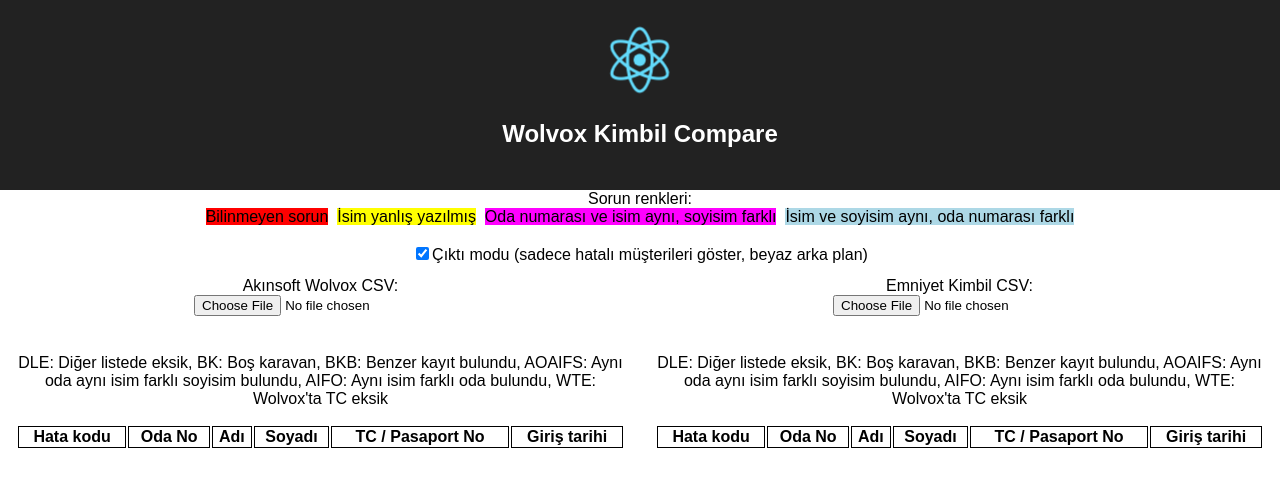
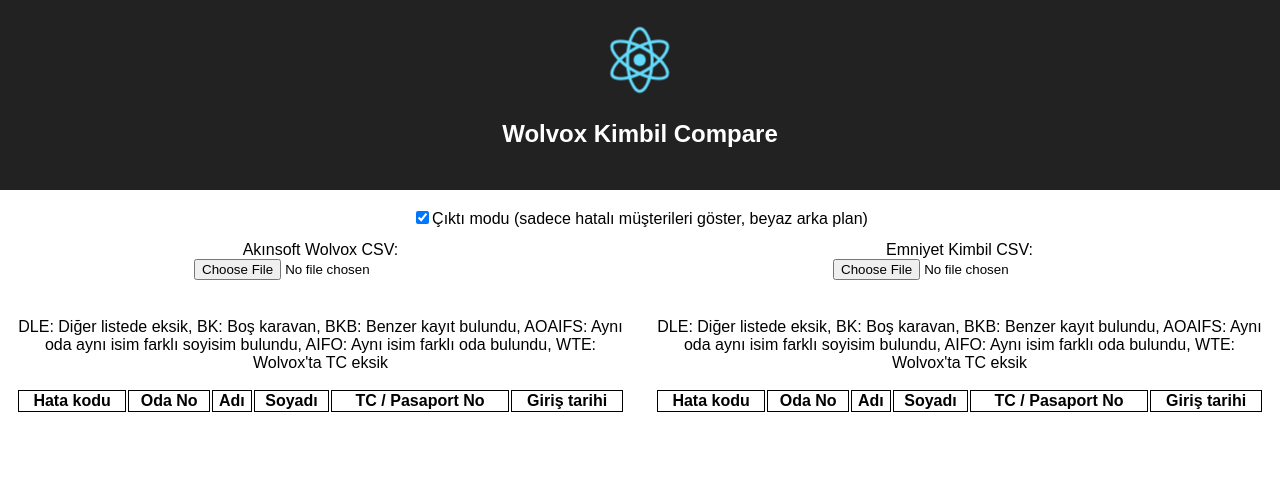
Before and after one commit to attila177/wolvox-kimbil-compare, a React (Create React App) app: page / in a window 1280 px wide. Shown: the top 486 px of the page. Built offline with nearby package versions, Linux system fonts and the light colour scheme.

Commit message:
display fix, checkbox fix

```diff
--- a/src/App.js
+++ b/src/App.js
@@ -70,22 +70,25 @@
     const onCheckboxChanged = (e) => {
       this.setState({...this.state, printView: e.target.checked});
     };
+    const sorunRenkleri = this.state.printView ? '' : <span>
+      Sorun renkleri:<br />
+        <span style={{ backgroundColor: "red" }}>Bilinmeyen sorun</span> &nbsp;
+        <span style={{ backgroundColor: "yellow" }}>&#x0130;sim yanl&#x0131;&#x015f; yaz&#x0131;lm&#x0131;&#x015f;</span> &nbsp;
+        <span style={{ backgroundColor: "fuchsia" }}>Oda numaras&#x0131; ve isim ayn&#x0131;, soyisim farkl&#x0131;</span> &nbsp;
+        <span style={{ backgroundColor: "lightblue" }}>&#x0130;sim ve soyisim ayn&#x0131;, oda numaras&#x0131; farkl&#x0131;</span>
+        <br />
+    </span>
     return (
       <div className="App">
         <header className="App-header">
           <img src={logo} className="App-logo" alt="logo" />
           <h1 className="App-title">Wolvox Kimbil Compare</h1>
         </header>
-        Sorun renkleri:<br />
-        <span style={{ backgroundColor: "red" }}>Bilinmeyen sorun</span> &nbsp;
-        <span style={{ backgroundColor: "yellow" }}>&#x0130;sim yanl&#x0131;&#x015f; yaz&#x0131;lm&#x0131;&#x015f;</span> &nbsp;
-        <span style={{ backgroundColor: "fuchsia" }}>Oda numaras&#x0131; ve isim ayn&#x0131;, soyisim farkl&#x0131;</span> &nbsp;
-        <span style={{ backgroundColor: "lightblue" }}>&#x0130;sim ve soyisim ayn&#x0131;, oda numaras&#x0131; farkl&#x0131;</span>
-        <br />
+        {sorunRenkleri}
         <div className="red" id={`${VALIDATION_ERROR_HOLDER}${KEY_CSV_WOLVOX}`}></div>
         <div className="red" id={`${VALIDATION_ERROR_HOLDER}${KEY_CSV_KIMBIL}`}></div>
         <br />
-        <input id="printView" type="checkbox" value= {`${this.state.printView}`} onChange={onCheckboxChanged} checked />
+        <input id="printView" type="checkbox" value= {`${this.state.printView}`} defaultChecked={true} onChange={onCheckboxChanged} />
         <label htmlFor="printView">&Ccedil;&#305;kt&#305; modu (sadece hatal&#305; m&uuml;&#351;terileri g&ouml;ster, beyaz arka plan)</label>
         <br />
         <table className="fullWidth">
```
